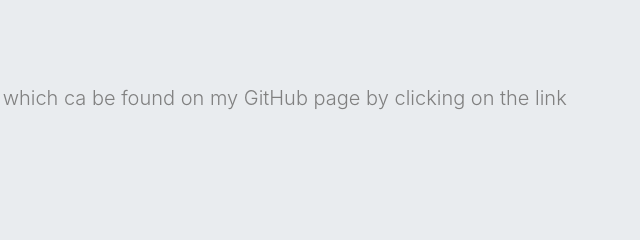
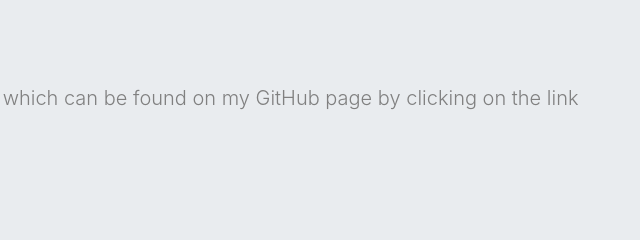
Before and after one commit to Naeku72/Naeku72.github.io, a plain HTML site: page index.html in a window 1280 px wide. Shown: the part 1450-1690 px from the top of the page, 616-1256 px from the left. Drawn offline with nearby package versions, Linux system fonts and the light colour scheme.

Commit message:
Edited some errors in the README.md

```diff
--- a/index.html
+++ b/index.html
@@ -68,7 +68,7 @@ I decided to take programming classes at Moringa School because, i love to  code
 <div id="Portfolio">
 <div class="jumbotron">
   <h1 class="display-3"><span class="important">Portfolio</span></h1>
-  <p class="lead"><span class="unimportant">Since I started Programming, I have some projects I have done which ca be found on my GitHub page by clicking on the link below.</span></p>
+  <p class="lead"><span class="unimportant">Since I started Programming, I have some projects I have done which can be found on my GitHub page by clicking on the link below.</span></p>
   <p class="lead">
     <a class="btn btn-primary btn-lg" href="https://github.com/Naeku72?tab=repositories" role="button">Learn more</a>
   </p>
```
Also changed, not shown: 1 other file.
